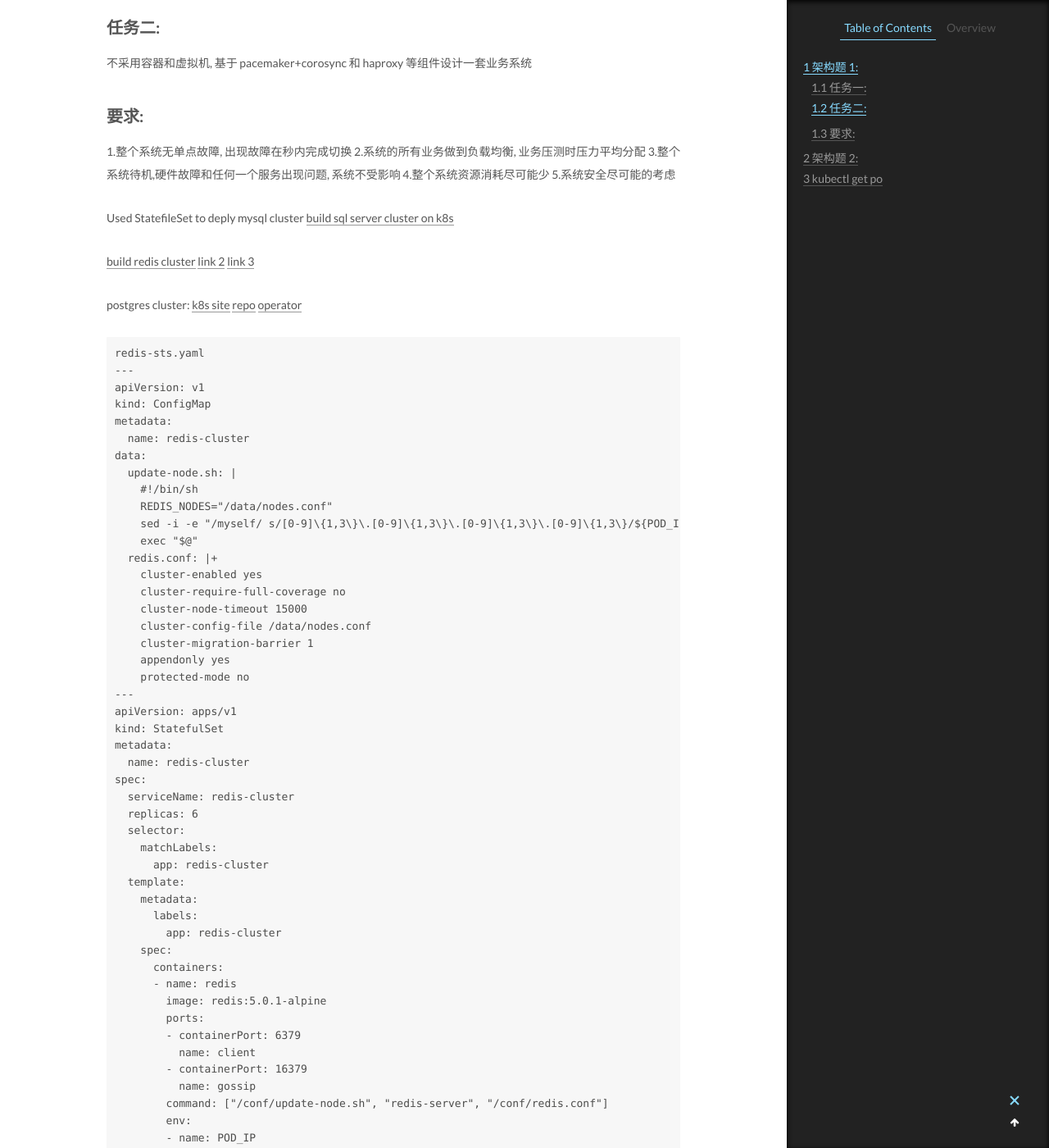
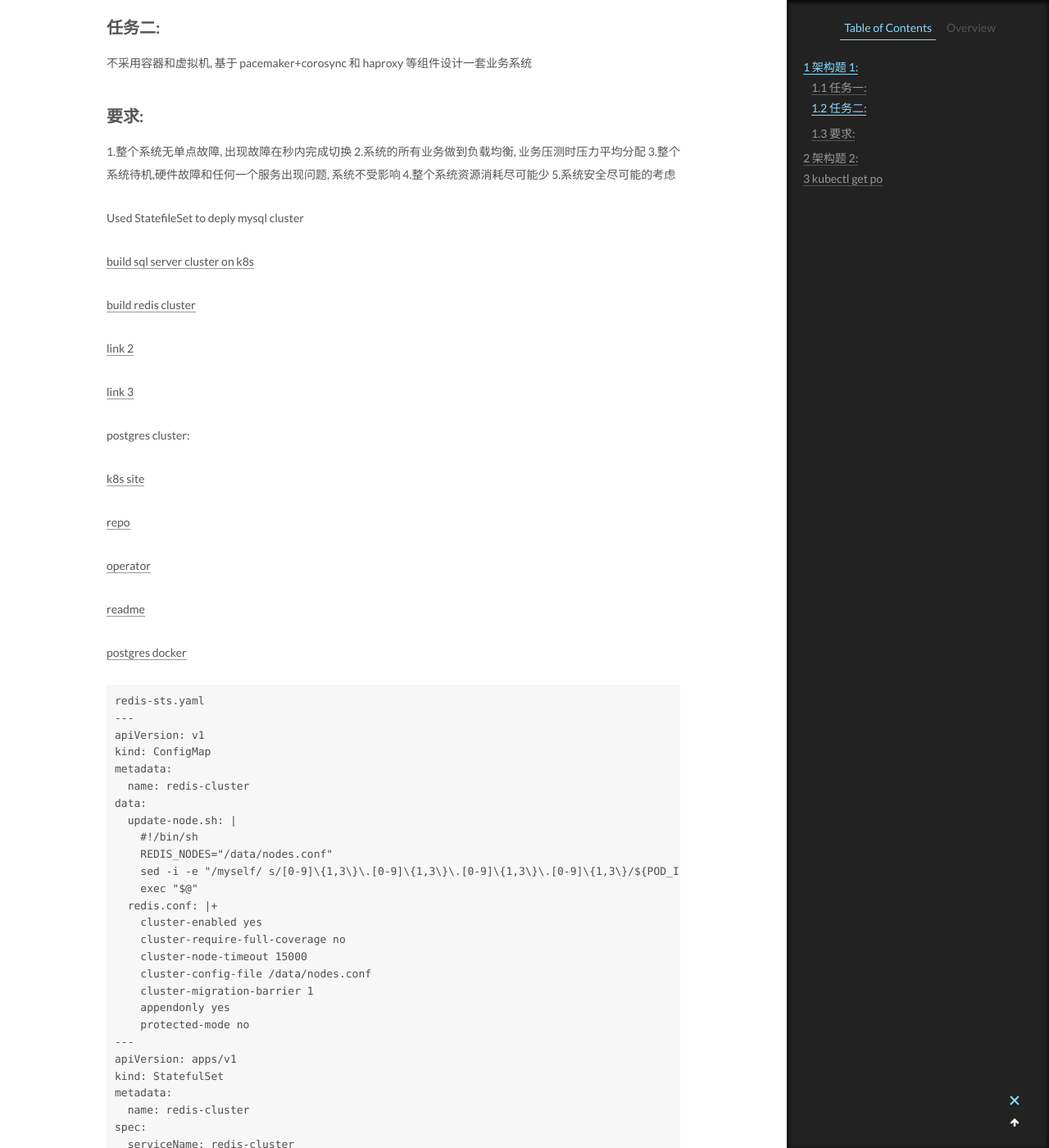
Before and after one commit to mytxyang/jekyll-theme-next, a Jekyll site: the page built from _posts/2019-05-29-huayun.md, in a window 1280 px wide and 1400 px high, scrolled down 653 px. Shown: the whole window at 82% size. Built offline with Jekyll 4.4.1, drawn with Linux system fonts in a browser that asks for light colours.

Commit message:
Update 2019-05-29-huayun.md

````diff
--- a/_posts/2019-05-29-huayun.md
+++ b/_posts/2019-05-29-huayun.md
@@ -19,16 +19,26 @@
 
 
 Used StatefileSet to deply mysql cluster
+
 [build sql server cluster on k8s](https://kubernetes.io/docs/tasks/run-application/run-replicated-stateful-application/)
 
 [build redis cluster](https://github.com/sanderploegsma/redis-cluster)
+
 [link 2](https://rancher.com/blog/2019/deploying-redis-cluster/)
+
 [link 3](https://github.com/Tiroshan/kubernetes-redis-cluster)
 
 postgres cluster:
+
 [k8s site](https://kubernetes.io/blog/2017/02/postgresql-clusters-kubernetes-statefulsets/)
+
 [repo](https://github.com/CrunchyData/crunchy-containers)
+
 [operator](https://github.com/CrunchyData/postgres-operator)
+
+[readme](https://medium.com/@spektom/postgresql-ha-cluster-in-kubernetes-ae0dbb86a3de)
+
+[postgres docker](https://github.com/paunin/PostDock)
 
 ```
 redis-sts.yaml
````
